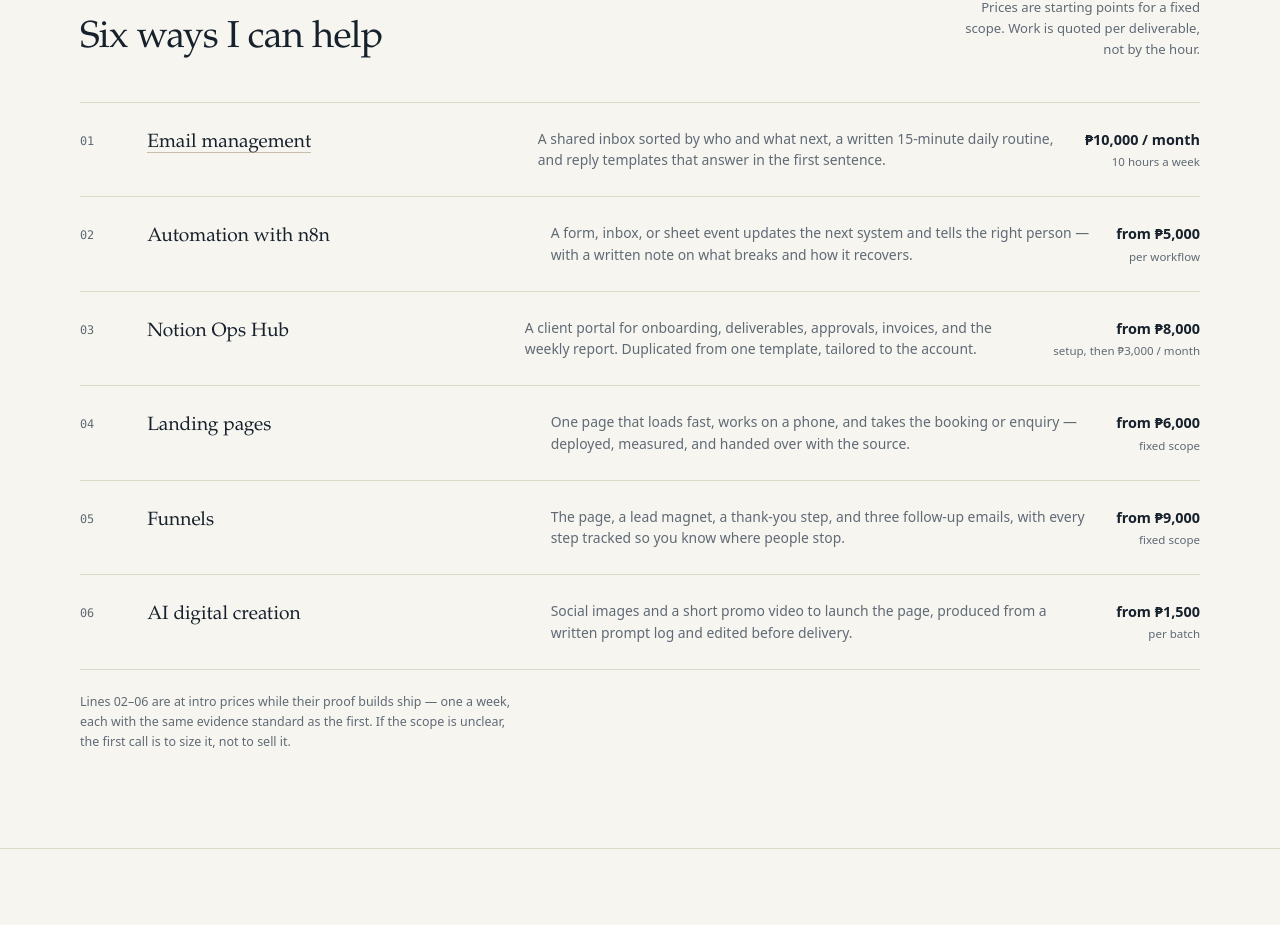
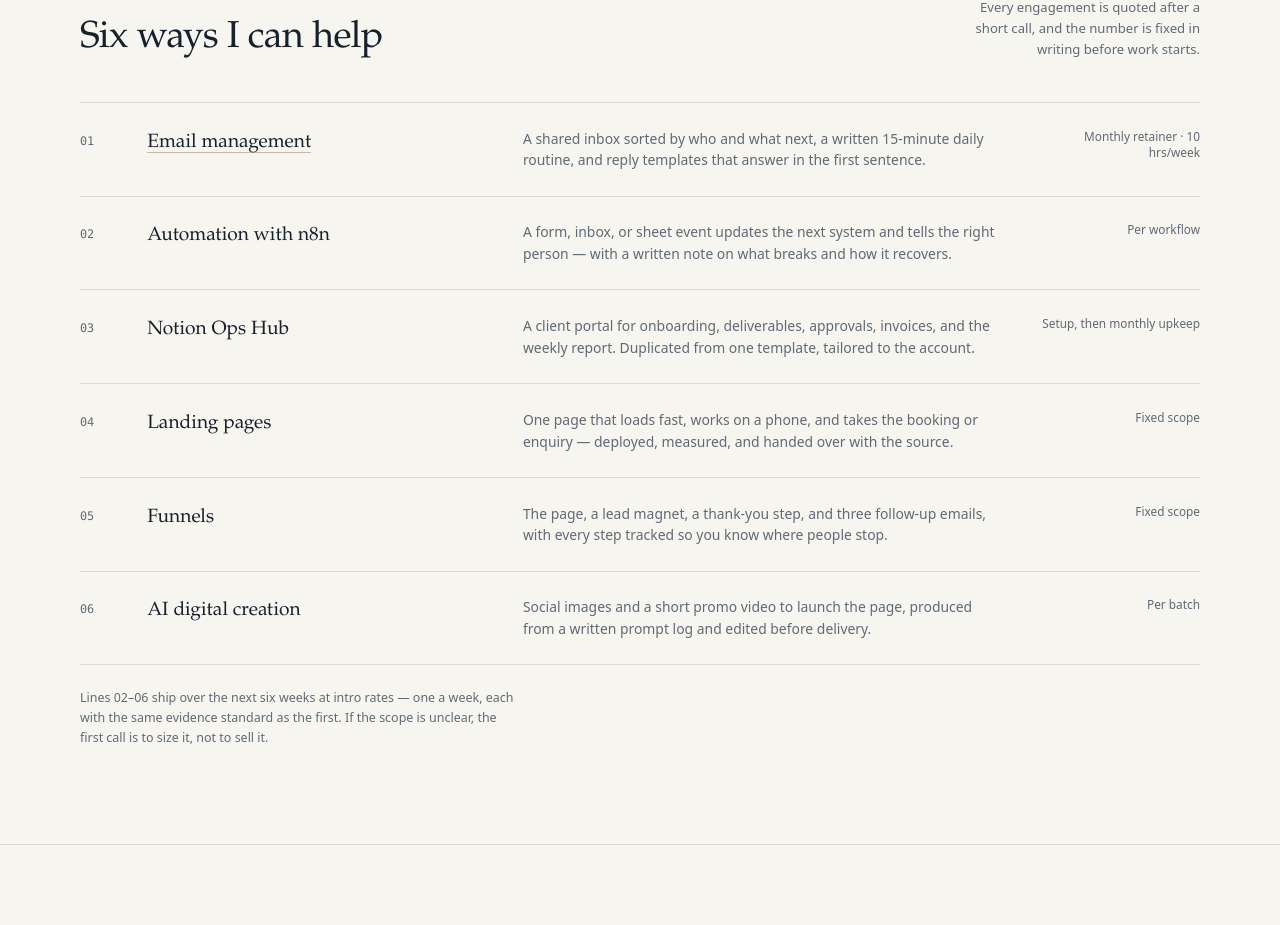
Before and after one commit to alvinveapractice-wq/portfolio, a Next.js app: page / in a window 1280 px wide. Shown: the part 1652-2577 px from the top of the page. Built offline with nearby package versions, Linux system fonts and the light colour scheme; no server answers.

Commit message:
Services: quote per scope, drop published prices

```diff
--- a/src/app/globals.css
+++ b/src/app/globals.css
@@ -295,7 +295,7 @@ figcaption { margin-top: .55rem; font-size: .73rem; color: var(--muted); line-he
 
 .service-row {
   display: grid;
-  grid-template-columns: 2.6rem 1.05fr 1.5fr auto;
+  grid-template-columns: 2.6rem 1.05fr 1.45fr 10.5rem;
   gap: 1.6rem;
   align-items: start;
   padding: 1.55rem 0;
@@ -308,9 +308,8 @@ figcaption { margin-top: .55rem; font-size: .73rem; color: var(--muted); line-he
 .service-name a { text-decoration: none; border-bottom: 1px solid var(--line-strong); }
 .service-name a:hover { border-color: var(--accent); }
 .service-copy { font-size: .87rem; color: var(--muted); line-height: 1.55; margin: 0; }
-.service-price { text-align: right; white-space: nowrap; }
-.service-price b { display: block; font-size: .9rem; font-weight: 600; }
-.service-price span { display: block; font-size: .72rem; color: var(--muted); margin-top: .15rem; }
+.service-price { text-align: right; }
+.service-price span { display: block; font-size: .74rem; color: var(--muted); line-height: 1.4; }
 
 .service-foot { margin-top: 1.4rem; font-size: .78rem; color: var(--muted); max-width: 62ch; }
 
--- a/src/app/page.tsx
+++ b/src/app/page.tsx
@@ -131,8 +131,8 @@ export default function Home() {
           <div className="section-head">
             <h2>Six ways I can help</h2>
             <p className="section-note">
-              Prices are starting points for a fixed scope. Work is quoted per deliverable, not by the
-              hour.
+              Every engagement is quoted after a short call, and the number is fixed in writing before
+              work starts.
             </p>
           </div>
 
@@ -145,17 +145,16 @@ export default function Home() {
                 </span>
                 <p className="service-copy">{service.summary}</p>
                 <span className="service-price">
-                  <b>{service.price}</b>
-                  {service.note && <span>{service.note}</span>}
+                  <span>{service.engagement}</span>
                 </span>
               </div>
             ))}
           </div>
 
           <p className="service-foot">
-            Lines 02–06 are at intro prices while their proof builds ship — one a week, each with the
-            same evidence standard as the first. If the scope is unclear, the first call is to size it,
-            not to sell it.
+            Lines 02–06 ship over the next six weeks at intro rates — one a week, each with the same
+            evidence standard as the first. If the scope is unclear, the first call is to size it, not
+            to sell it.
           </p>
         </div>
       </section>
--- a/src/content/site.ts
+++ b/src/content/site.ts
@@ -35,8 +35,7 @@ export type Service = {
   no: string;
   title: string;
   summary: string;
-  price: string;
-  note?: string;
+  engagement: string;
   href?: string;
 };
 
@@ -46,8 +45,7 @@ export const services: Service[] = [
     title: "Email management",
     summary:
       "A shared inbox sorted by who and what next, a written 15-minute daily routine, and reply templates that answer in the first sentence.",
-    price: "₱10,000 / month",
-    note: "10 hours a week",
+    engagement: "Monthly retainer · 10 hrs/week",
     href: "/work/inbox-zero",
   },
   {
@@ -55,39 +53,34 @@ export const services: Service[] = [
     title: "Automation with n8n",
     summary:
       "A form, inbox, or sheet event updates the next system and tells the right person — with a written note on what breaks and how it recovers.",
-    price: "from ₱5,000",
-    note: "per workflow",
+    engagement: "Per workflow",
   },
   {
     no: "03",
     title: "Notion Ops Hub",
     summary:
       "A client portal for onboarding, deliverables, approvals, invoices, and the weekly report. Duplicated from one template, tailored to the account.",
-    price: "from ₱8,000",
-    note: "setup, then ₱3,000 / month",
+    engagement: "Setup, then monthly upkeep",
   },
   {
     no: "04",
     title: "Landing pages",
     summary:
       "One page that loads fast, works on a phone, and takes the booking or enquiry — deployed, measured, and handed over with the source.",
-    price: "from ₱6,000",
-    note: "fixed scope",
+    engagement: "Fixed scope",
   },
   {
     no: "05",
     title: "Funnels",
     summary:
       "The page, a lead magnet, a thank-you step, and three follow-up emails, with every step tracked so you know where people stop.",
-    price: "from ₱9,000",
-    note: "fixed scope",
+    engagement: "Fixed scope",
   },
   {
     no: "06",
     title: "AI digital creation",
     summary:
       "Social images and a short promo video to launch the page, produced from a written prompt log and edited before delivery.",
-    price: "from ₱1,500",
-    note: "per batch",
+    engagement: "Per batch",
   },
 ];
```
